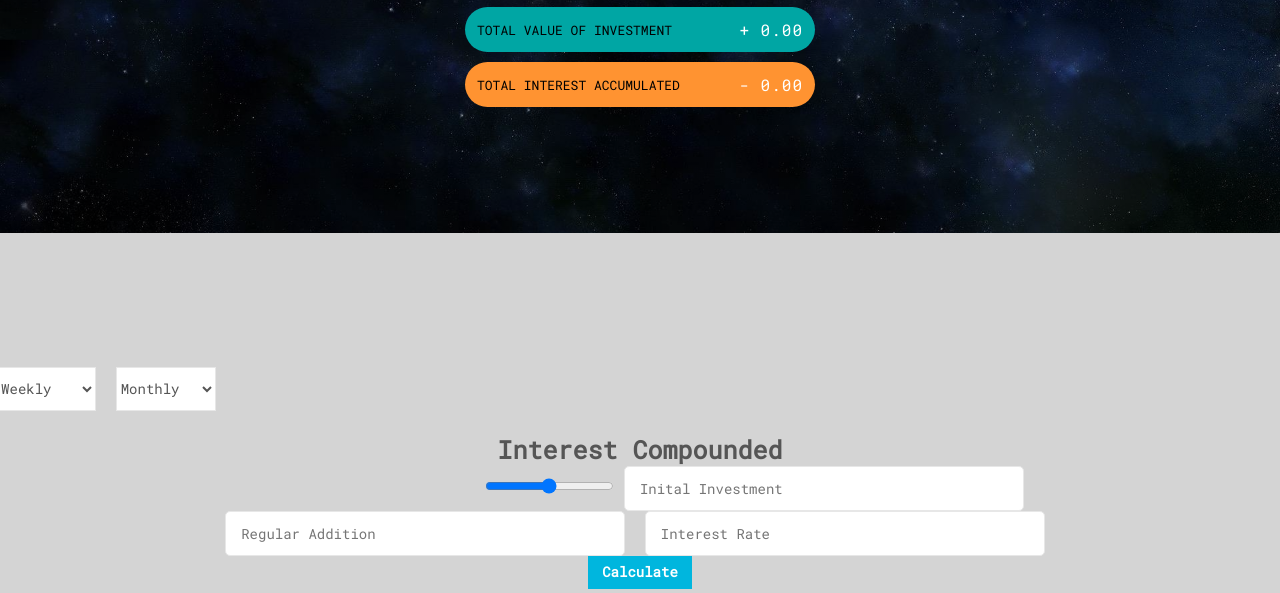
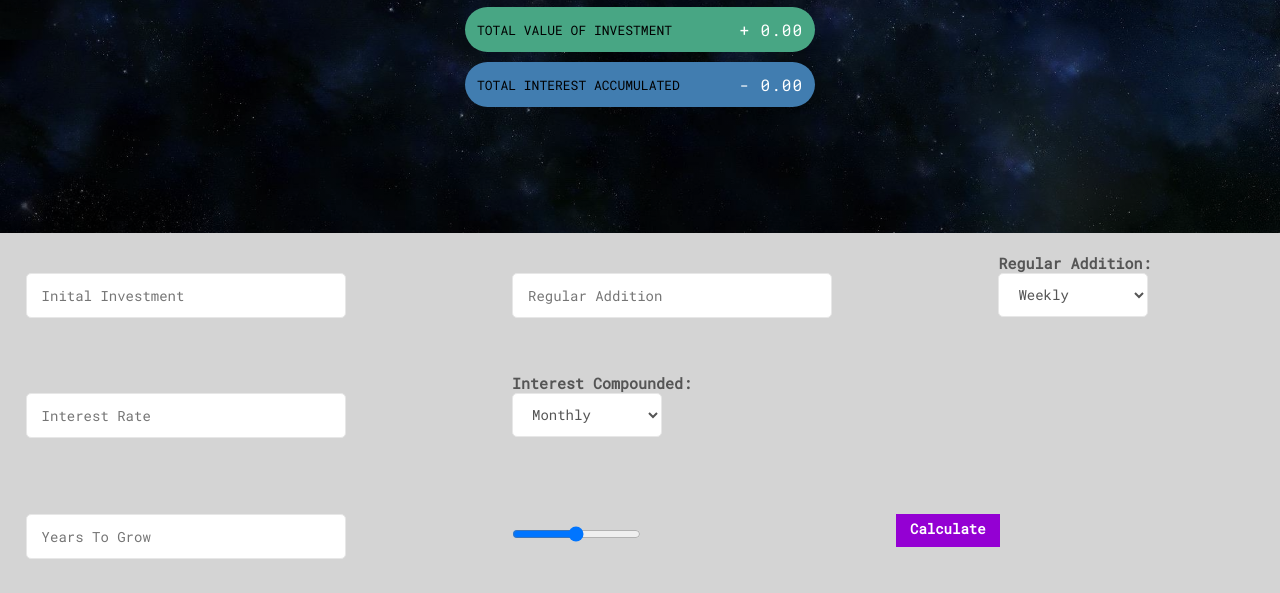
Before and after one commit to RiteshPatel00/Budgeting-and-Investing-Web-Application, a plain HTML site: page Compound Interest Calculator/index.html in a window 1280 px wide. Shown: the part 207-800 px from the top of the page. Drawn offline with nearby package versions, Linux system fonts and the light colour scheme.

Commit message:
Styled investment application

```diff
--- a/Budget Calculator/style.css
+++ b/Budget Calculator/style.css
@@ -27,8 +27,8 @@ body {
 
 
 .right { float: right; }
-.red { color: #ff9331 !important; }
-.red-focus:focus { border: 1px solid #ff9331 !important; }
+.red { color: rgb(65, 125, 176) !important; }
+.red-focus:focus { border: 1px solid rgb(65, 125, 176) !important; }
 
 /**********************************************
 *** TOP PART
@@ -74,12 +74,12 @@ body {
 
 .budget__income {
     margin-bottom: 10px;
-    background-color: #00a6a4;
+    background-color: rgb(72, 166, 132);
     border-radius: 100px;
 }
 
 .budget__expenses {
-    background-color: #ff9331;
+    background-color: rgb(65, 125, 176);
     border-radius: 100px;
 
 }
@@ -180,7 +180,7 @@ body {
 
 
     outline: none;
-    border: 1px solid #00a6a4;
+    border: 1px solid rgb(72, 166, 132);
 
 }
 
@@ -214,8 +214,8 @@ h2 {
     margin-bottom: 15px;
 }
 
-.income__title { color: #00a6a4; }
-.expenses__title { color: #ff9331; }
+.income__title { color: rgb(72, 166, 132); }
+.expenses__title { color: rgb(65, 125, 176); }
 
 .item {
     padding: 13px;
@@ -239,7 +239,7 @@ h2 {
     margin-left: 20px;
     transition: transform 0.3s;
     font-size: 11px;
-    background-color: #ff9331;
+    background-color: rgb(65, 125, 176);
     padding: 3px;
     border-radius: 3px;
     width: 32px;
@@ -248,7 +248,7 @@ h2 {
 
 .income .item__value,
 .income .item__delete--btn {
-    color: #00a6a4;
+    color: rgb(72, 166, 132);
 }
 
 .expenses .item__percentage{
@@ -257,7 +257,7 @@ h2 {
 
 .expenses .item__value,
 .expenses .item__delete--btn {
-    color: #ff9331;
+    color: rgb(65, 125, 176);
 }
 
 
@@ -287,7 +287,7 @@ h2 {
 .unpaid {
     background-color: #c7c0c0 !important;
     cursor: pointer;
-    color: #ff9331;
+    color: rgb(65, 125, 176);
 
 }
 
--- a/Compound Interest Calculator/index.html
+++ b/Compound Interest Calculator/index.html
@@ -39,8 +39,9 @@
         <div class="bottom">
             <div class="add">
                 <div class="add__container">
-                    <h2 class="compounded" style="font-size: 25px">Interest Compounded</h2>
-                                   <select class="add__type" style="width: 100px;">
+                    <h2 class="compounded">Interest Compounded:</h2>
+                    <h2 class="addition">Regular Addition:</h2>
+                                   <select class="add__addition" >
                         <option value="week" selected>Weekly</option>
                         <option value="bi-week">Bi-Weekly</option>
                         <option value="month">Monthly</option>
@@ -49,16 +50,17 @@
                         <option value="year">Anually</option>
                     </select>
 
-                    <select class="add__compounded" style="width: 100px;">
+                    <select class="add__compounded">
                         <option value="month">Monthly</option>
                         <option value="quarter">Quarterly</option>
                         <option value="half-year">Semi-Anually</option>
                         <option value="year">Anually</option>
                     </select>
-                    <input id="years-to-grow-range" class="field-input field-with-range-slider" name="years-to-grow-range" type="range" min="1" step="1" max="60" value="30" aria-hidden="true">
-                    <input type="number" class="add__description" placeholder="Inital Investment">
-                    <input type="number" class="add__value" placeholder="Regular Addition">
-                    <input type="number" class="add__interest" placeholder="Interest Rate">
+                    <input class="years_to_grow_range" type="range" min="1" step="1" max="60" value="30" aria-hidden="true">
+                    <input type="number" class="years__grow" placeholder="Years To Grow">
+                    <input type="number" class="inital__investment" placeholder="Inital Investment">
+                    <input type="number" class="regular__addition" placeholder="Regular Addition">
+                    <input type="number" class="interest__rate" placeholder="Interest Rate">
                     <button class="add__btn">Calculate</button>
                 </div>
             </div>
--- a/Compound Interest Calculator/style.css
+++ b/Compound Interest Calculator/style.css
@@ -23,8 +23,6 @@ body {
     font-weight: 400;
     overflow: visible;
 }
-
-
 
 .right { float: right; }
 
@@ -67,12 +65,12 @@ body {
 
 .budget__income {
     margin-bottom: 10px;
-    background-color: #00a6a4;
+    background-color: rgb(72, 166, 132);
     border-radius: 100px;
 }
 
 .budget__expenses {
-    background-color: #ff9331;
+    background-color: rgb(65, 125, 176);
     border-radius: 100px;
 
 }
@@ -99,10 +97,16 @@ body {
 **********************************************/
 
 /***** FORM *****/
+
+.bottom{
+    position: relative;
+}
+
 .add {
     padding: 200px;
     border-bottom: 1px solid #e7e7e7;
     background-color: #d4d4d4;
+
 }
 
 .add__container {
@@ -110,13 +114,13 @@ body {
     text-align: center;
 }
 
-.add__type,
-.add__compounded {
-    position: relative;
-    right: 250px;
-    bottom: 100px;
+.add__addition{
+    position: absolute;
+    top: 10%;
+    left: 78%;
+
     font-family: 'Roboto Mono', monospace;
-    width: 55px;
+    width: 150px;
     border: 1px solid #e7e7e7;
     height: 44px;
     font-size: 14px;
@@ -125,11 +129,103 @@ body {
     margin-right: 10px;
     font-weight: 300;
     transition: border 0.3s;
+
 }
 
-.add__description,
-.add__interest,
-.add__value {
+.add__compounded{
+    position: absolute;
+    left: 40%;
+    top: 40%;
+    margin: auto;
+    font-family: 'Roboto Mono', monospace;
+    width: 150px;
+    border: 1px solid #e7e7e7;
+    height: 44px;
+    font-size: 14px;
+    color: inherit;
+    background-color: #fff;
+    font-weight: 300;
+    transition: border 0.3s;
+}
+
+.years_to_grow_range{
+    position: absolute;
+    left: 40%;
+    top: 73%;
+    margin: auto;
+
+}
+
+.inital__investment{
+
+    position: absolute;
+    left: 2%;
+    top: 10%;
+    margin: auto;
+
+
+}
+
+.regular__addition{
+
+    position: absolute;
+    left: 40%;
+    top: 10%;
+    margin: auto;
+
+
+}
+
+.interest__rate{
+
+    position: absolute;
+    left: 2%;
+    top: 40%;
+    margin: auto;
+
+
+}
+
+
+
+.addition{
+    font-size: 15px;
+    position: absolute;
+    top: 5%;
+    left: 78%;
+}
+
+.compounded{
+    font-size: 15px;
+    position: absolute;
+    left: 40%;
+    top: 35%;
+    margin: auto;
+}
+
+
+
+.years__grow{
+
+    position: absolute;
+    left: 2%;
+    top: 70%;
+    margin: auto;
+
+
+}
+
+
+
+
+
+
+.inital__investment,
+.interest__rate,
+.regular__addition,
+.years__grow,
+.add__addition,
+.add__compounded {
     border: 1px solid #e7e7e7;
     background-color: #fff;
     color: inherit;
@@ -141,14 +237,31 @@ body {
     transition: border 0.3s;
 }
 
-.add__description { width: 400px;}
-.add__value { width: 400px;}
-.add__interest{ width: 400px; }
+
+
+
+
+
+
+
+
+
+
+.inital__investment,
+.regular__addition,
+.interest__rate,
+.years__grow
+{ width: 25%;}
+
+
 
 .add__btn{
+    position: absolute;
+    top: 70%;
+    left: 70%;
     border: none;
     border-radius: 0px;
-    display: inline;
+
     width: auto;
     padding: 0.4em 1em 0.6em;
     text-align: center;
@@ -158,22 +271,25 @@ body {
     font-family: 'Roboto Mono', monospace;
     font-weight: bold;
     font-size: 14px;
-    background-color: #00b6de;
+    background-color: #9400D3;
     color: white;
 
 }
 }
 
-.add__btn:active { transform: translateY(2px); }
+
+
 
 .add__compounded:focus,
-.add__type:focus,
-.add__description:focus,
-.add__value:focus {
+.add__addition:focus,
+.inital__investment:focus,
+.regular__addition:focus,
+.interest__rate:focus,
+.years__grow:focus {
 
 
     outline: none;
-    border: 1px solid #00a6a4;
+    border: 1px solid rgb(72, 166, 132);
 
 }
 
```
